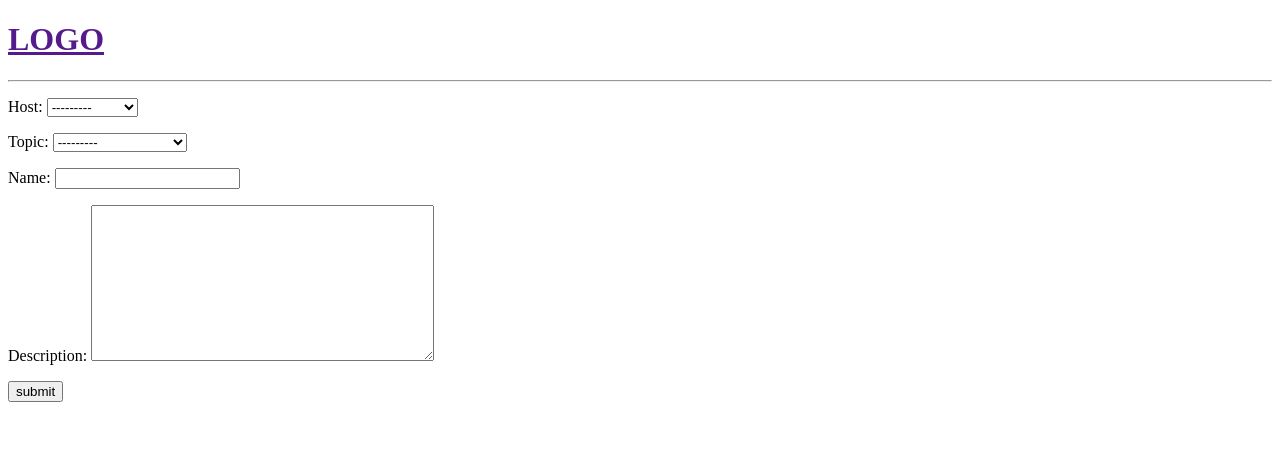
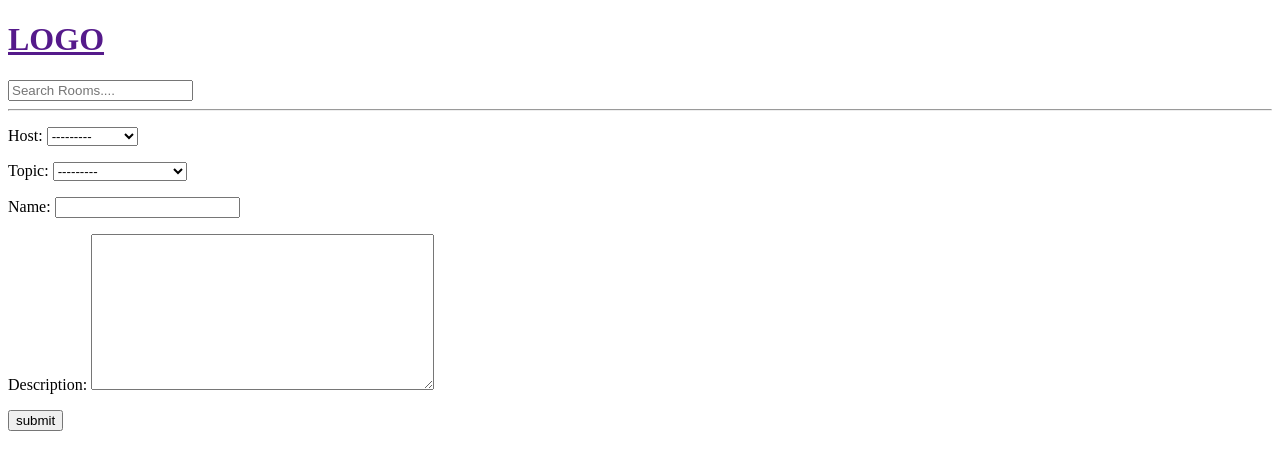
Before and after one commit to kinecon12/WeMeet, a Django app: page /create-room in a window 1280 px wide. Shown: the top 470 px of the page. Run offline with Django 5.2, Linux system fonts and the light colour scheme; data comes from the database, SQL or seed files in the repository.

Commit message:
updating our home function to be able filter our roomsby user, host or room.id through search form

```diff
--- a/WeMeet/roots/views.py
+++ b/WeMeet/roots/views.py
@@ -1,12 +1,14 @@
 from django.shortcuts import render, redirect
 from django.http import HttpResponse
-from .models import Room
+from .models import Room, Topic
 from .forms import RoomForm
 
 
 def home(request):
-  rooms = Room.objects.all()
-  contest = {'rooms': rooms}
+  q = request.GET.get('q') if request.GET.get('q') != None else ''
+  rooms = Room.objects.all(topic__name__icontains=q)
+  topics = Topic.objects.all()
+  contest = {'rooms': rooms, 'topics': topics}
   return render(request,'roots/home.html', contest)
 
 def room(request, pk):
--- a/WeMeet/templates/navbar.html
+++ b/WeMeet/templates/navbar.html
@@ -1,4 +1,7 @@
 <a href="">
   <h1>LOGO</h1>
 </a>
+<form action="{% url 'home'%}" method="GET">
+  <input type="text" name="q" placeholder="Search Rooms....">
+</form>
 <hr>
```
Also changed, not shown: WeMeet/roots/templates/roots/home.html (+7 -0 lines).
